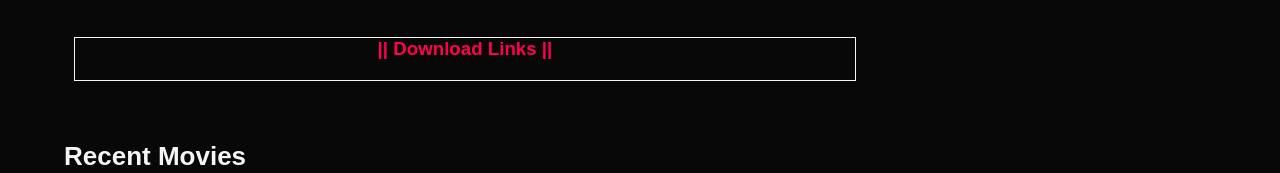
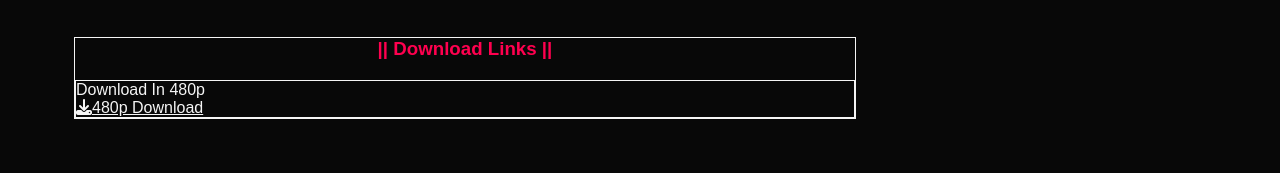
Before and after one commit to yasirakhtar/FilmiGo, a plain HTML site: page movie.html in a window 1280 px wide. Shown: the part 1097-1270 px from the top of the page. Drawn offline with nearby package versions, Linux system fonts and the light colour scheme.

Commit message:
Btns Added !

```diff
--- a/assets/default/css/style.css
+++ b/assets/default/css/style.css
@@ -778,6 +778,7 @@ footer{
     height: 460px;
     position: sticky;
     top: 70px;
+    cursor: pointer;
 }
 
 .movie-poster img{
@@ -786,3 +787,7 @@ footer{
     object-fit: cover;
     border-radius: 8px;
 }
+
+.download-link-box{
+    border: 1px solid #000;
+}
--- a/movie.html
+++ b/movie.html
@@ -101,6 +101,19 @@
 
                     <div class="download-links-box-main">
                         <h3>|| Download Links ||</h3>
+
+                        <div class="download-link-box">
+                            <div class="dl-box">
+                                <div class="dl-text-box">
+                                    <p>Download In 480p</p>
+                                </div>
+                                <div class="dl-btn-box">
+                                    <a href="#"><i class="fa fa-download"></i>480p Download</a>
+                                </div>
+                            </div>
+                            <div class="dl-box"></div>
+                            <div class="dl-box"></div>
+                        </div>
                     </div>
 
                 </div>
```
